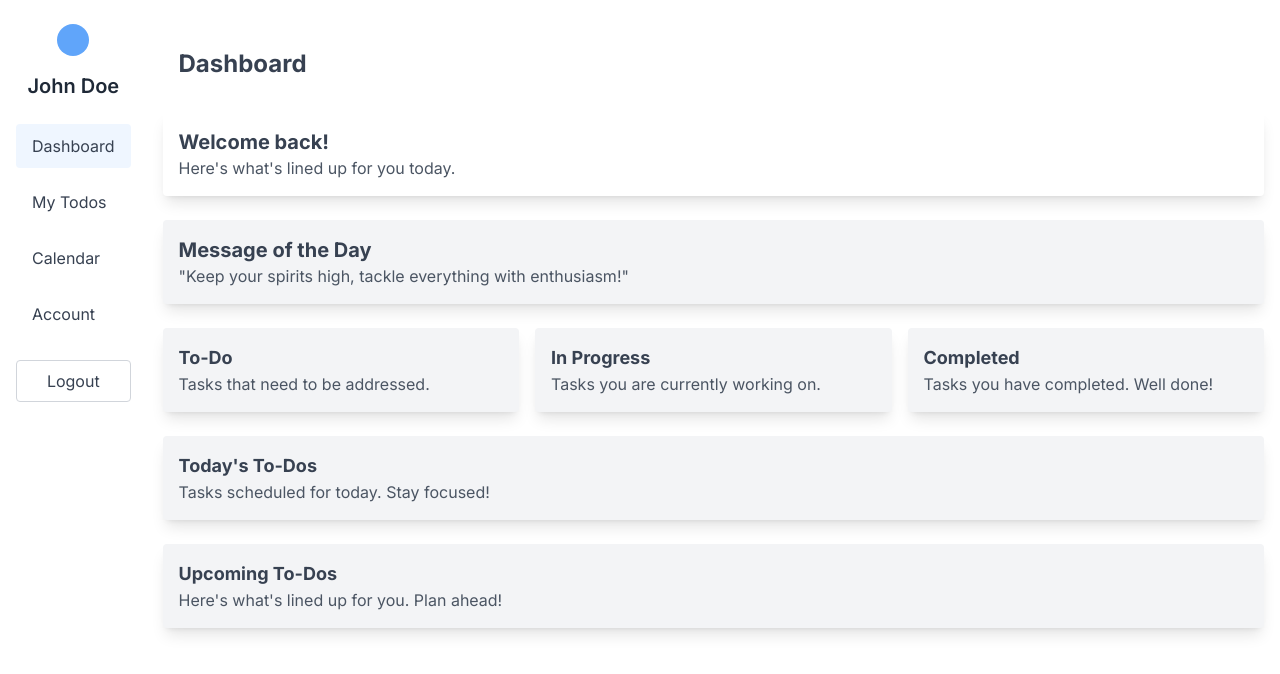
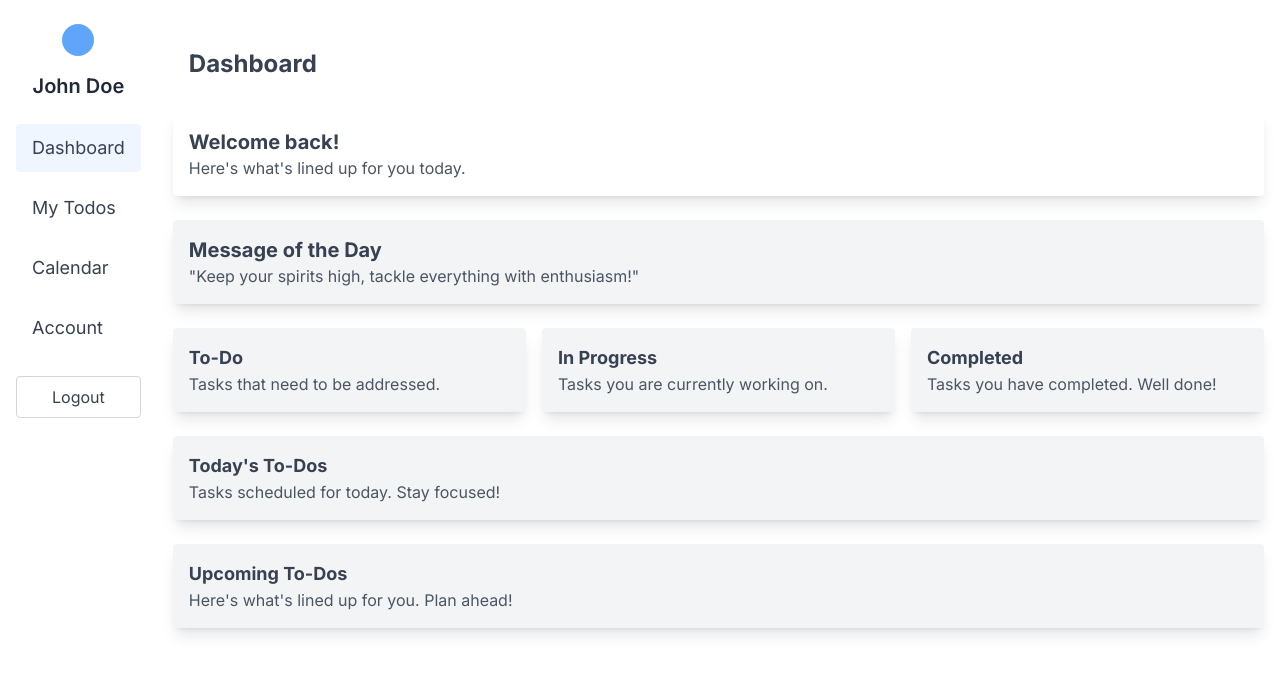
Before and after one commit to hjeong6219/todoGPT, a Next.js app in the folder frontend/: page /dashboard in a window 1280 px wide. Shown: the top 674 px of the page. Built offline with nearby package versions, Linux system fonts and the light colour scheme; no server answers.

Commit message:
modified the text size to increase on bigger window

```diff
--- a/frontend/src/components/dashboard/Navbar.jsx
+++ b/frontend/src/components/dashboard/Navbar.jsx
@@ -15,7 +15,7 @@ function Navbar() {
           <li>
             <Link
               href="/dashboard"
-              className={`text-gray-700 block py-2.5 px-4 rounded transition duration-200 hover:bg-blue-50 hover:text-blue-600 ${
+              className={`text-gray-700 block py-2.5 px-4 lg:text-lg rounded transition duration-200 hover:bg-blue-50 hover:text-blue-600 ${
                 pathname === "/dashboard" && "bg-blue-50 text-blue-600"
               }}`}
             >
@@ -25,7 +25,7 @@ function Navbar() {
           <li>
             <Link
               href="/todos"
-              className={`text-gray-700 block py-2.5 px-4 rounded transition duration-200 hover:bg-blue-50 hover:text-blue-600 ${
+              className={`text-gray-700 block py-2.5 px-4 lg:text-lg rounded transition duration-200 hover:bg-blue-50 hover:text-blue-600 ${
                 pathname === "/todos" && "bg-blue-50 text-blue-600"
               }`}
             >
@@ -35,7 +35,7 @@ function Navbar() {
           <li>
             <Link
               href="/calendar"
-              className={`text-gray-700 block py-2.5 px-4 rounded transition duration-200 hover:bg-blue-50 hover:text-blue-600 ${
+              className={`text-gray-700 block py-2.5 px-4 lg:text-lg rounded transition duration-200 hover:bg-blue-50 hover:text-blue-600 ${
                 pathname === "/calendar" && "bg-blue-50 text-blue-600"
               }`}
             >
@@ -45,7 +45,7 @@ function Navbar() {
           <li>
             <Link
               href="#"
-              className={`text-gray-700 block py-2.5 px-4 rounded transition duration-200 hover:bg-blue-50 hover:text-blue-600 ${
+              className={`text-gray-700 block py-2.5 px-4 lg:text-lg rounded transition duration-200 hover:bg-blue-50 hover:text-blue-600 ${
                 pathname === "/account" && "bg-blue-50 text-blue-600"
               }`}
             >
```
